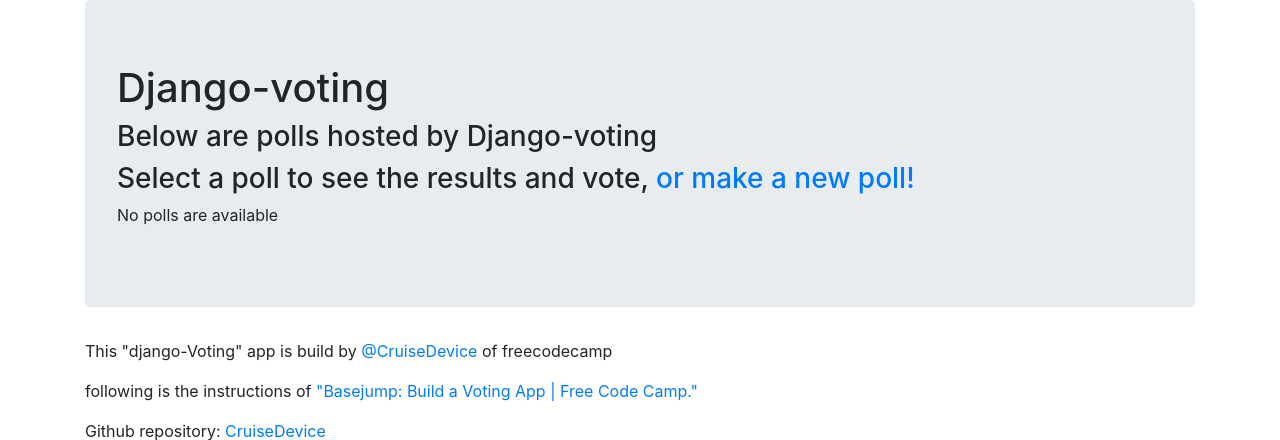
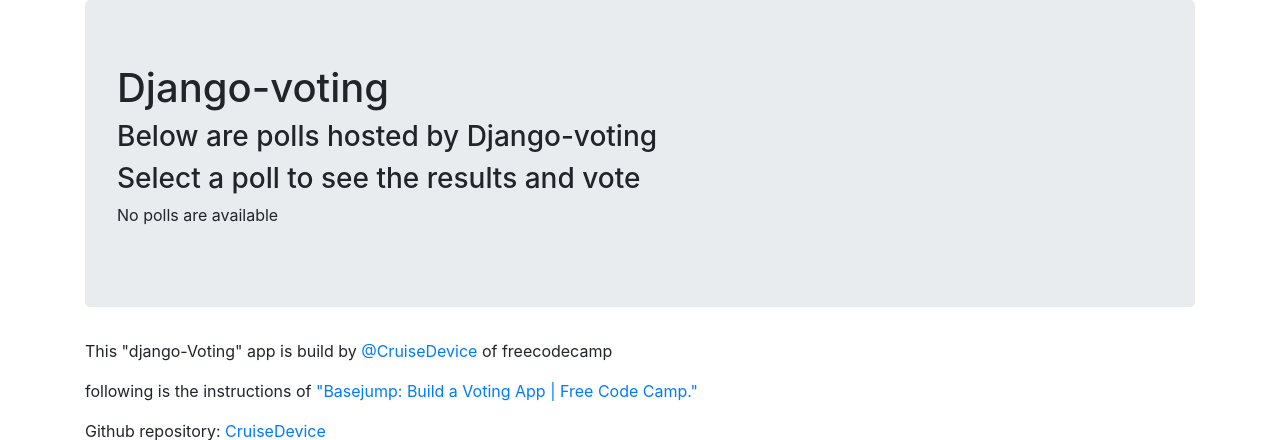
Before and after one commit to CruiseDevice/VotingApp, a Django app: template app/templates/app/list.html in a window 1280 px wide. Shown: the part 56-496 px from the top of the page. Run offline with Django 3.2, Linux system fonts and the light colour scheme; the template is opened without the code that fills it, so the values that code supplies are empty; some libraries are stand-ins or nearby versions.

Commit message:
allow only logged in user to create a poll

```diff
--- a/app/templates/app/list.html
+++ b/app/templates/app/list.html
@@ -5,7 +5,7 @@
 {% block content %}
     <h1>Django-voting</h1>
     <h3>Below are polls hosted by Django-voting</h3>
-    <h3>Select a poll to see the results and vote, <a href="{% url 'app:new_poll' %}">or make a new poll!</a></h3>
+    <h3>Select a poll to see the results and vote {% if user.is_authenticated %},<a href="{% url 'app:new_poll' %}">or make a new poll!</a>{% endif %}</h3>
     {% if latest_question_list %}
         <ul class = "list-group">
             {% for question in latest_question_list %}
```
